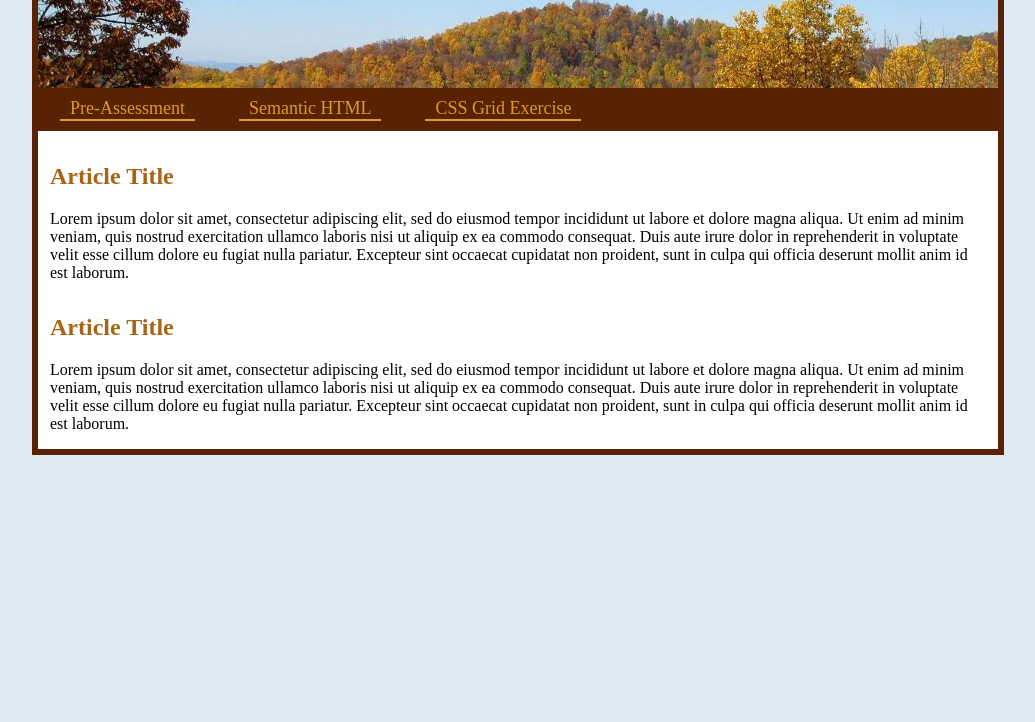
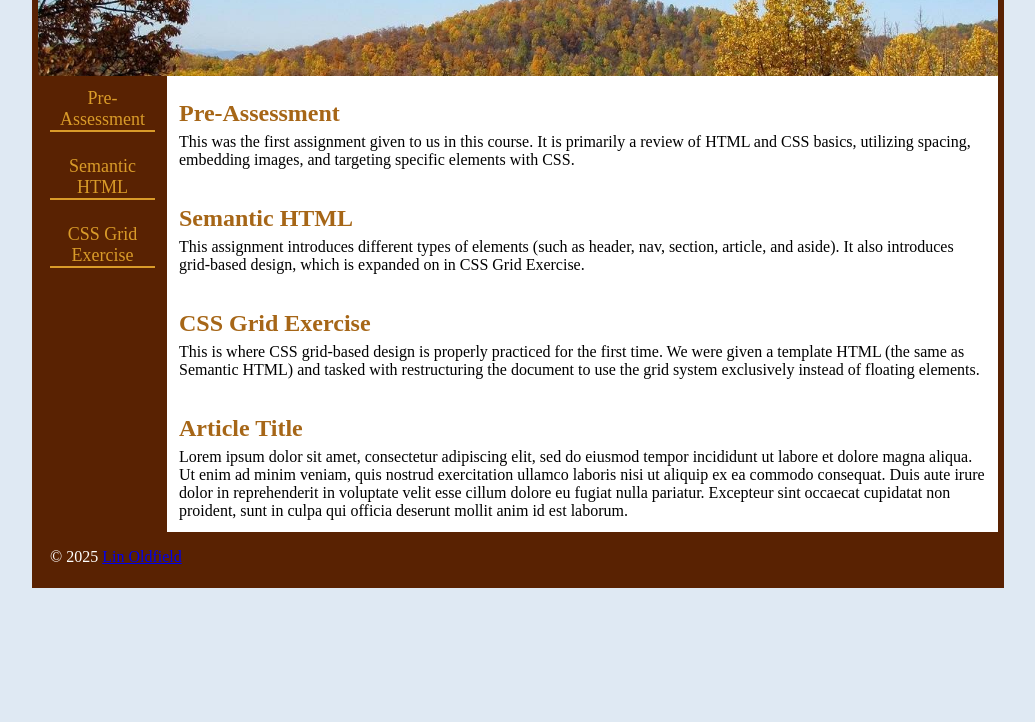
Before and after one commit to leoldfield/ifsc-3342, a plain HTML site: page index.html in a window 1280 px wide. Shown: the part 78-800 px from the top of the page, without its empty margins (122-1157 px from the left). Drawn offline with Linux system fonts and the light colour scheme.

Commit message:
Updated main index page

```diff
--- a/css-grid-exercise/assets/css/style.css
+++ b/css-grid-exercise/assets/css/style.css
@@ -21,7 +21,7 @@ html {
     max-width:1140px;
     border:1px solid #000;
     margin:auto;
-    background-image: url("/css-grid-exercise/assets/resources/grid.png");
+    /*background-image: url("/css-grid-exercise/assets/resources/grid.png");*/
     display:grid;
     grid-template-columns: repeat(12, [col-] 1fr);
     grid-template-rows:auto;
--- a/index.html
+++ b/index.html
@@ -20,14 +20,27 @@
             <li><a href="./css-grid-exercise/index.html">CSS Grid Exercise</a></li>
         </ul>
     </nav>
+    <section id="content">
         <article class="post">
-        <h2>Article Title</h2>
-        <p>Lorem ipsum dolor sit amet, consectetur adipiscing elit, sed do eiusmod tempor incididunt ut labore et dolore magna aliqua. Ut enim ad minim veniam, quis nostrud exercitation ullamco laboris nisi ut aliquip ex ea commodo consequat. Duis aute irure dolor in reprehenderit in voluptate velit esse cillum dolore eu fugiat nulla pariatur. Excepteur sint occaecat cupidatat non proident, sunt in culpa qui officia deserunt mollit anim id est laborum.</p>
+            <h2>Pre-Assessment</h2>
+            <p>This was the first assignment given to us in this course. It is primarily a review of HTML and CSS basics, utilizing spacing, embedding images, and targeting specific elements with CSS.</p>
+        </article>
+        <article class="post">
+            <h2>Semantic HTML</h2>
+            <p>This assignment introduces different types of elements (such as header, nav, section, article, and aside). It also introduces grid-based design, which is expanded on in CSS Grid Exercise.</p>
+        </article>
+        <article class="post">
+            <h2>CSS Grid Exercise</h2>
+            <p>This is where CSS grid-based design is properly practiced for the first time. We were given a template HTML (the same as Semantic HTML) and tasked with restructuring the document to use the grid system exclusively instead of floating elements.</p>
         </article>
         <article class="post">
             <h2>Article Title</h2>
             <p>Lorem ipsum dolor sit amet, consectetur adipiscing elit, sed do eiusmod tempor incididunt ut labore et dolore magna aliqua. Ut enim ad minim veniam, quis nostrud exercitation ullamco laboris nisi ut aliquip ex ea commodo consequat. Duis aute irure dolor in reprehenderit in voluptate velit esse cillum dolore eu fugiat nulla pariatur. Excepteur sint occaecat cupidatat non proident, sunt in culpa qui officia deserunt mollit anim id est laborum.</p>
         </article>
+    </section>
+    <footer id="colophon">
+        <p>&copy; 2025 <a href="#">Lin Oldfield</a></p>
+    </footer>
 </main>
 </body>
 </html>
--- a/resources/css/style.css
+++ b/resources/css/style.css
@@ -5,26 +5,27 @@ body{
 main{
     max-width:960px;
     background-color:white;
-    margin:20px auto;
+    margin:auto;
     padding:0px;
     border:6px solid #592202;
-    /*display:grid;
-    grid-template-columns: repeat(12, 100px);
-    grid-gap: 10px;
+    display:grid;
+    grid-template-columns: repeat(12, 1fr);
+    grid-gap: 0px;
     grid-template-areas:
-               "....... header  header"
-               "sidebar content content";*/
+               "header header header header header header header header header header header header"
+               "sidebar content content content content content content content content content content content"
+               "footer footer footer footer footer footer footer footer footer footer footer footer";
 }
 
 header{
-    /*grid-area:header;*/
+    grid-area:header;
     background-image: url(/resources/img/mountain_header.jpg);
 	background-size:cover;
 	background-repeat:no-repeat;
 	background-position: center;
     margin:0px;
 	min-height:140px;
-	width:100%;
+
 }
 
 .hide-text{
@@ -44,17 +45,20 @@ header h1 a{
 }
 
 nav ul{
+    grid-area:sidebar;
     margin:0px;
     padding:0px;
+    height:100%;
     display:flex;
-    align-items:left;
+    flex-direction:column;
     background-color:#592202;
 }
 
 nav ul li{
-    padding:10px;
+    padding: 12px 0px;
     margin:0px 12px;
     list-style-type: none;
+    text-align: center;
 }
 
 nav ul li a{
@@ -77,12 +81,28 @@ nav ul li a:hover {
 	border-bottom-color: #A66617;
 }
 
+main #content{
+    grid-area:content;
+    margin: 0px 12px;
+}
+
 main article{
-    padding: 0px 12px;
+    padding: 12px 0px;
 }
 
 main article h2{
     font-weight:bold;
+    margin: 12px 0px 6px 0px;
+    padding:0px;
     color:#A66617;
-    padding-top:12px;
 }
+main article p{
+    margin:0px;
+}
+
+#colophon{
+    grid-area:footer;
+    padding:0px 12px;
+    color:white;
+    background-color:#592202;
+}
```
Lines whose indentation alone changed are shown as unchanged.
